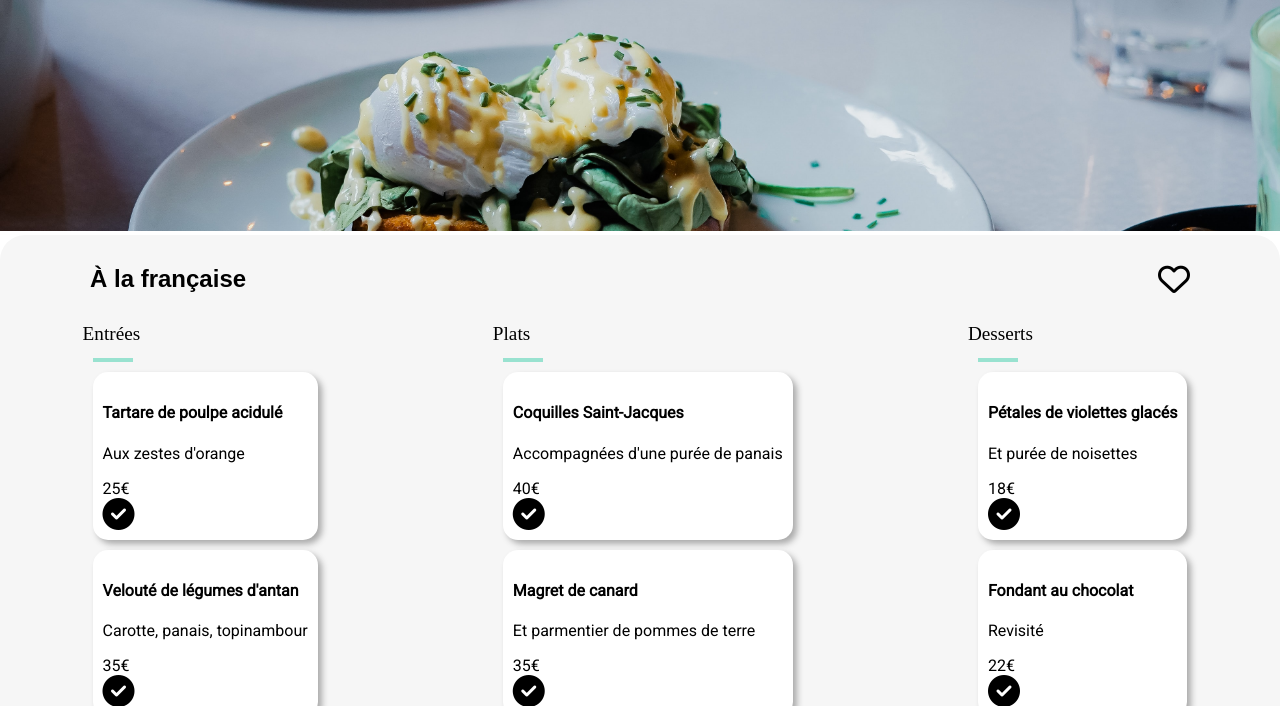
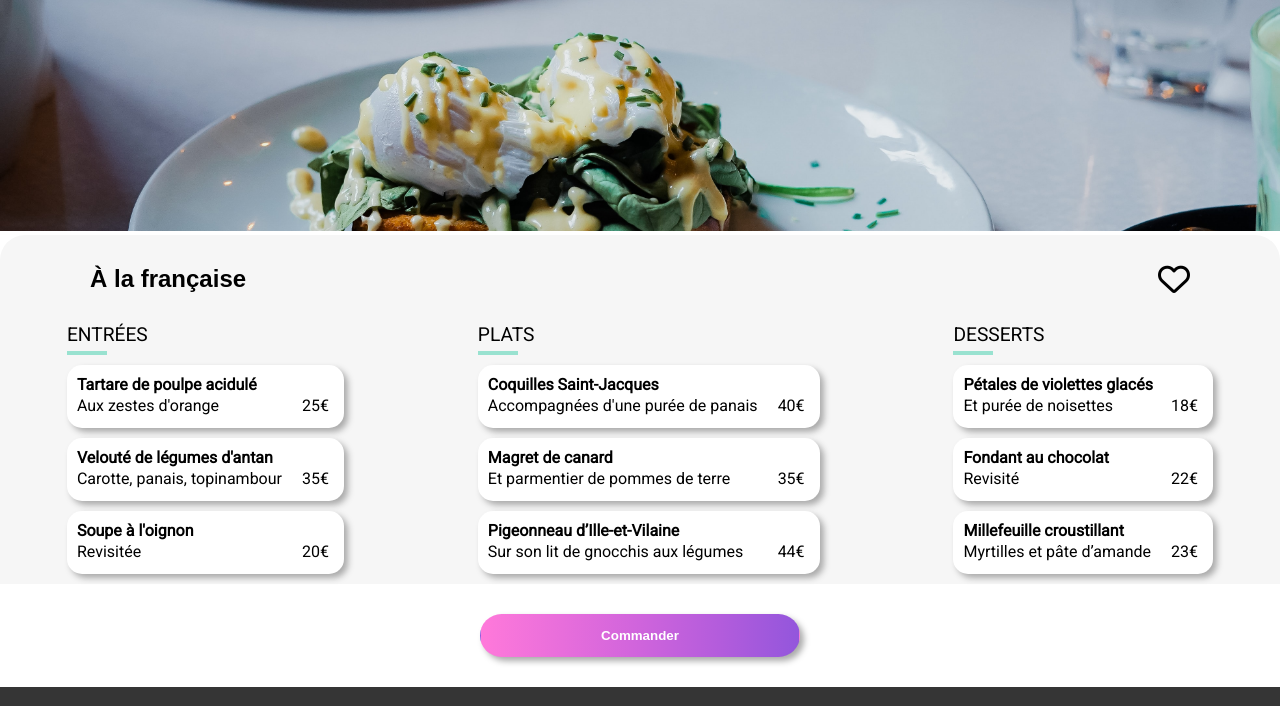
Before and after one commit to Nickeust/NicolasEustase_3_12052021, a website: page alafrancaise.html in a window 1280 px wide. Shown: the part 53-759 px from the top of the page. Drawn offline with Linux system fonts and the light colour scheme; a web font is replaced by a local one.

Commit message:
ajout scss conversion pixel to rem ajout mixin

```diff
--- a/sass/components/_button.scss
+++ b/sass/components/_button.scss
@@ -3,14 +3,14 @@
   &:hover {
     background-color: lighten(#9356dc, 10%);
     background-blend-mode: lighten;
-    box-shadow: 4px 4px 6px #000;
+    box-shadow: 0.25rem 0.25rem 0.375rem #000;
   }
 }
 
 .order__btn button{
   @include button;
-  margin: 30px 0;
-  padding: 20px;
+  margin: 1.875rem 0;
+  padding: 0.8rem;
   width: 50%;
   @include desktop {
     width: 25%;
@@ -18,6 +18,6 @@
   &:hover {
     background-color: lighten(#9356dc, 10%);
     background-blend-mode: lighten;
-    box-shadow: 4px 4px 6px #000;
+    box-shadow: 0.25rem 0.25rem 0.375rem #000;
   }
 }
--- a/sass/components/_localisation.scss
+++ b/sass/components/_localisation.scss
@@ -3,7 +3,7 @@
   display: flex;
   justify-content: center;
   align-items: center;
-  box-shadow: inset 0px 5px 5px 0px #dddddd;
+  box-shadow: inset 0rem 0.313rem 0.313rem 0rem #dddddd;
 
   &__icon {
     padding-right: 1rem;
--- a/sass/components/_menus.scss
+++ b/sass/components/_menus.scss
@@ -1,10 +1,42 @@
 .menu__title {
     @include menu-title;
     @include desktop {
-        padding: 10px 90px;
+        padding: 0.625rem 5.625rem;
     }
 }
 
 .meals {
     @include meals;
 }
+
+.meals h4 {
+    margin: 0;
+}
+
+.starter h3, .dish h3, .dessert h3 {
+    padding-left: 0.625rem;
+    text-transform: uppercase;
+    margin-bottom: 0.313rem;
+    font-family: 'Roboto';
+}
+
+.last__line {
+    display: flex;
+    justify-content: space-between;
+    align-items: center;
+    line-height: 1.5em;
+}
+
+.last__line p {
+    margin: 0;
+    white-space: nowrap;
+    text-overflow: ellipsis;
+    overflow: hidden;
+    @include desktop {
+        padding-right: 20px;
+    }
+}
+
+.last__line span {
+    margin-right: 5px;
+}
--- a/sass/components/_process.scss
+++ b/sass/components/_process.scss
@@ -1,12 +1,12 @@
 .process__steps li {
     @include process-li;
     @include tablet {
-      margin: 20px 0;
+      margin: 1.25rem 0;
       display: flex;
       flex-direction: column;
       justify-content: space-between;
     }
     @include desktop {
-      margin: 70px 0;
+      margin: 4.375rem 0;
     }
   }
--- a/sass/layout/_footer.scss
+++ b/sass/layout/_footer.scss
@@ -1,6 +1,6 @@
 footer {
     background-color: #353535;
-    padding: 25px;
+    padding: 1.563rem;
     color: white;
   }
     h3 {
@@ -24,8 +24,8 @@ footer {
     }
 
       .fa-utensils {
-        margin-right: 12px;
+        margin-right: 0.75rem;
       }
       .fa-hands-helping {
-        margin-right: 5px;
+        margin-right: 0.313rem;
       }
--- a/sass/layout/_header.scss
+++ b/sass/layout/_header.scss
@@ -16,5 +16,5 @@
 .header__img img{
   object-fit: cover;
   width: 100%;
-  height: 250px;
+  height: 15.625rem;
 }
--- a/sass/layout/_menus.scss
+++ b/sass/layout/_menus.scss
@@ -10,9 +10,13 @@
 }
 
 .line {
-  width: 40px;
-  border: 2px solid $color-tertiary;
-  margin-left: 10px;
+  width: 2.5rem;
+  border: 0.125rem solid $color-tertiary;
+  margin-left: 0.625rem;
+}
+
+.cross {
+  @include cross;
 }
 
 .order__btn {
--- a/sass/layout/_process.scss
+++ b/sass/layout/_process.scss
@@ -17,7 +17,7 @@
     @include process-number;
     @include tablet {
       right: 0;
-      top: -15px;
+      top: -0.938rem;
     }
   }
 
--- a/sass/utils/_mixins.scss
+++ b/sass/utils/_mixins.scss
@@ -16,17 +16,17 @@
 @mixin slogan {
     background: #f6f6f6;
     text-align: center;
-    padding: 40px 0;
+    padding: 2.5rem 0;
   }
 
 @mixin button {
     background-image: $linear-gradient;
-    border: 1px solid transparent;
-    border-radius: 30px;
-    padding: 10px 5px;
+    border: 0.063rem solid transparent;
+    border-radius: 1.875rem;
+    padding: 0.625rem 0.313rem;
     color: #fff;
     font-weight: bold;
-    box-shadow: 4px 4px 6px #aaa;
+    box-shadow: 0.25rem 0.25rem 0.375rem #aaa;
     cursor: pointer;
   }
 
@@ -37,11 +37,11 @@
     background: $color-primary;
     color: #fff;
     border-radius: 50%;
-    border: 2px solid $color-primary;
-    width: 25px;
-    height: 25px;
+    border: 0.125rem solid $color-primary;
+    width: 1.563rem;
+    height: 1.563rem;
     position: relative;
-    right: 10px;
+    right: 0.625rem;
   }
 
 @mixin process-li{
@@ -50,10 +50,10 @@
   justify-content: flex-start;
   align-items: center;
   background: #f6f6f6;
-  border: 5px solid #f6f6f6;
-  border-radius: 10px;
+  border: 0.313rem solid #f6f6f6;
+  border-radius: 0.625rem;
   font-weight: bold;
-  box-shadow: 4px 4px 6px #e9e9e9;
+  box-shadow: 0.25rem 0.25rem 0.375rem #e9e9e9;
   &:hover {
     background: #f2eafb;
     .process__steps--icon {
@@ -63,8 +63,8 @@
 }
 
   @mixin card {
-    border-radius: 25px;
-    box-shadow: 4px 4px 6px #aaa;
+    border-radius: 1.563rem;
+    box-shadow: 0.25rem 0.25rem 0.375rem #aaa;
     margin: 1.5rem;
     position: relative;
     background: #fff;
@@ -73,8 +73,8 @@
   @mixin card-new {
     color: #008766;
     background: $color-tertiary;
-    border: 5px solid $color-tertiary;
-    border-radius: 5px;
+    border: 0.313rem solid $color-tertiary;
+    border-radius: 0.313rem;
     position: absolute;
     right: 2%;
     top: 5%;
@@ -82,16 +82,16 @@
 
   @mixin card-img {
     object-fit: cover;
-    border-top-left-radius: 25px;
-    border-top-right-radius: 25px;
+    border-top-left-radius: 1.563rem;
+    border-top-right-radius: 1.563rem;
     width: 100%;
     height: 10rem;
   }
 
   @mixin main-menu {
     background-color: #f6f6f6;
-    border-top-left-radius: 25px;
-    border-top-right-radius: 25px;
+    border-top-left-radius: 1.563rem;
+    border-top-right-radius: 1.563rem;
     width: 100%;
   }
 
@@ -100,15 +100,15 @@
     display: flex;
     justify-content: space-between;
     align-items: center;
-    padding: 10px;
+    padding: 0.625rem;
   }
 
   @mixin meals {
     background-color: #fff;
-    border-radius: 15px;
-    margin: 10px;
-    padding: 10px;
-    box-shadow: 4px 4px 6px #aaa;
+    border-radius: 0.938rem;
+    margin: 0.625rem;
+    padding: 0.625rem;
+    box-shadow: 0.25rem 0.25rem 0.375rem #aaa;
     position: relative;
     cursor: pointer;
     white-space: nowrap;
@@ -116,14 +116,35 @@
     overflow: hidden;
     transition: padding-right 450ms ease-in-out;
     &:hover {
-      padding-right: 75px;
+      padding-right: 4.688rem;
     }
     &:hover .cross {
       opacity: 1;
-      transform: translate(-50px);
+      transform: translate(-3.125rem);
     }
     &:hover .fa-check-circle {
       transform: rotate(360deg) ;
+    }
+  }
+
+  @mixin cross {
+    display: flex;
+    justify-content: center;
+    align-items: center;
+    background-color: $color-tertiary;
+    width: 3.125rem;
+    height: 3.938rem;
+    border-top-right-radius: 0.938rem;
+    border-bottom-right-radius: 0.938rem;
+    position: absolute;
+    padding: 1.25rem;
+    right: -3.125rem;
+    top: 0;
+    opacity: 0;
+    transition: transform 330ms ease-in-out;
+    & .fa-check-circle {
+      color: #fff;
+      transition: transform 500ms ease-in-out;
     }
   }
 @mixin tablet {
```
Also changed, not shown: public/css/style.css, 1 other file.
